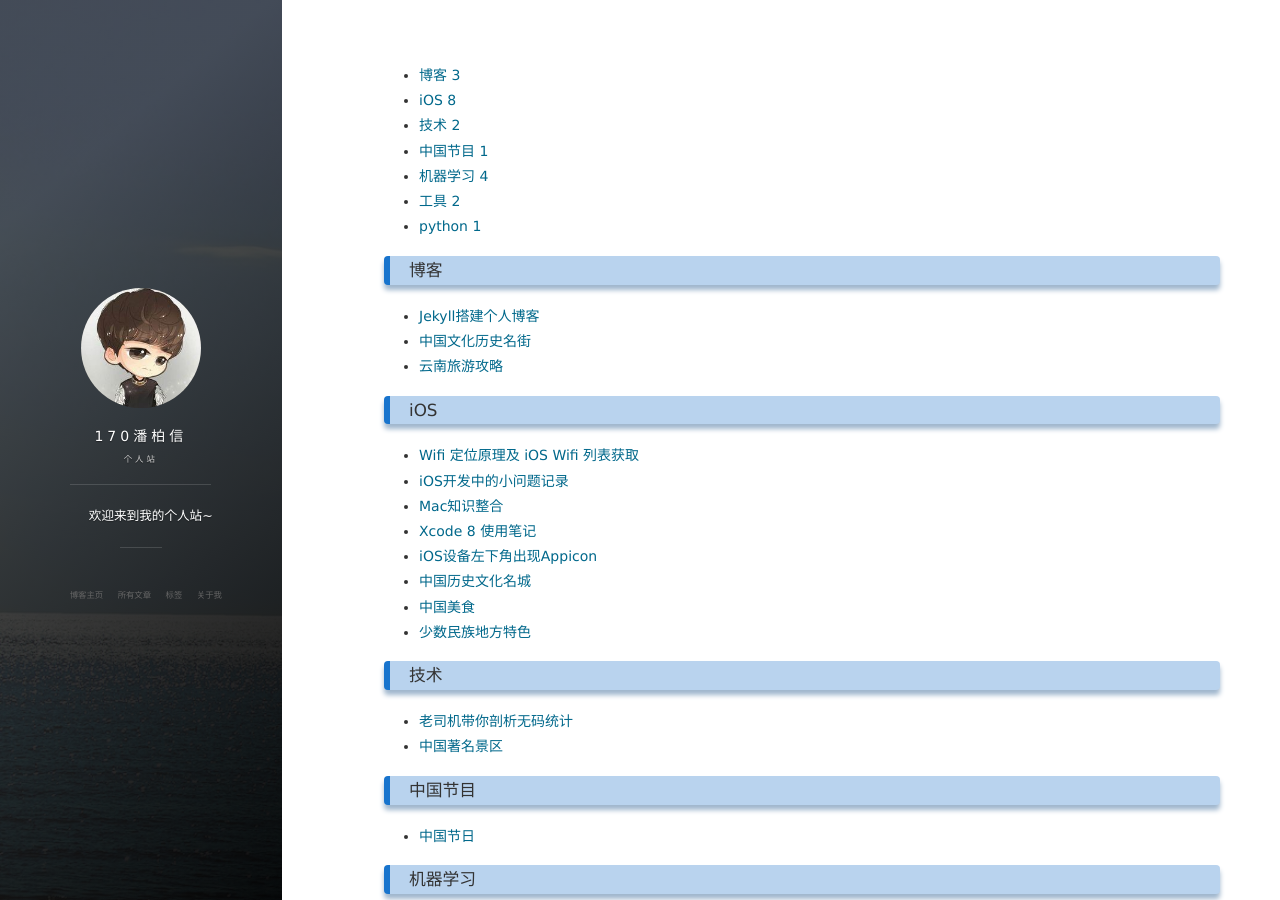
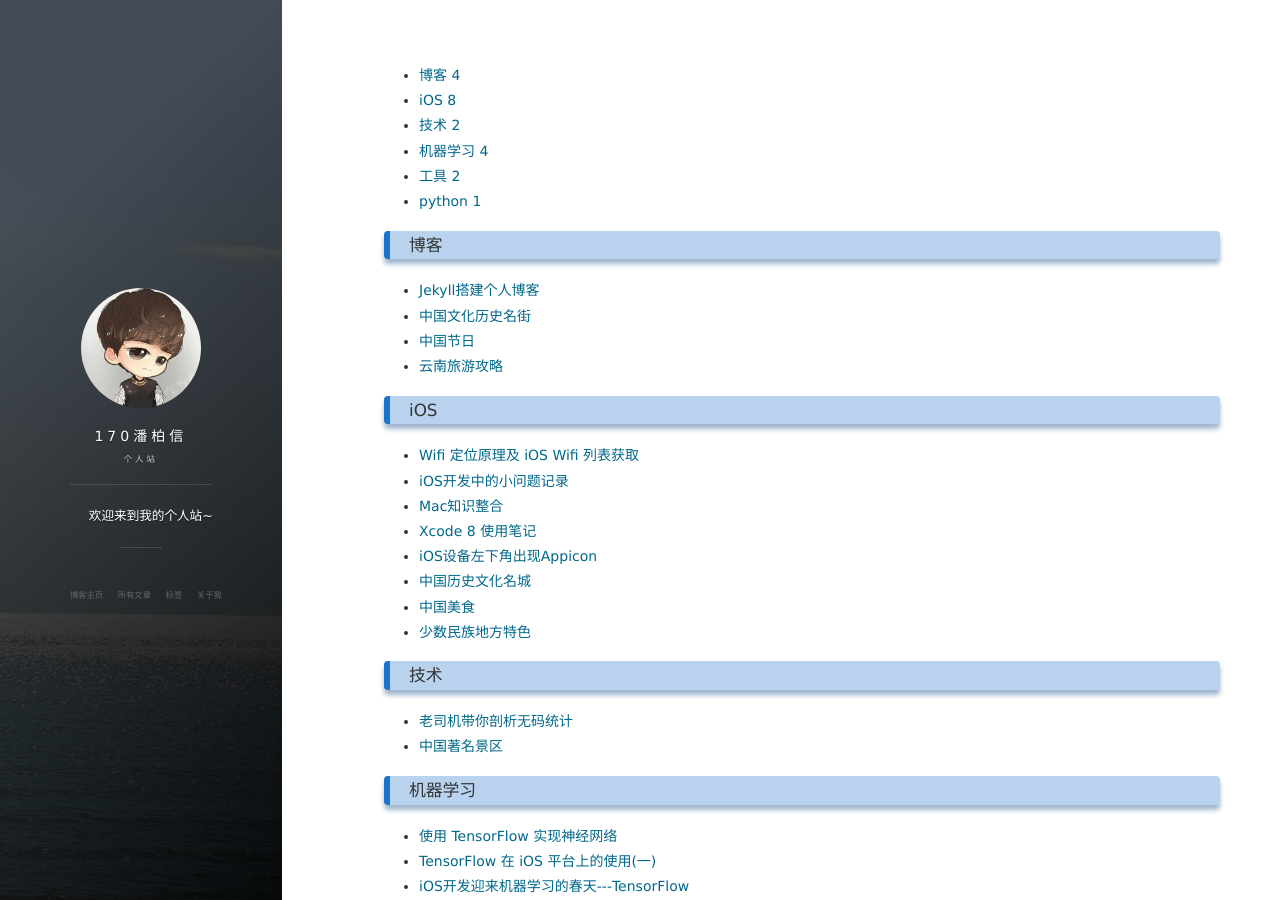
Before and after one commit to lixuan-sunshine/170, a Jekyll site: the page built from tags.html, in a window 1280 px wide and 900 px high. Built offline with Jekyll 4.4.1, drawn with Linux system fonts in a browser that asks for light colours; nearby versions of some CDN libraries; comment, search, counter and statistics services are not loaded.

Commit message:
Update 2016-06-02-Develop_Tool.md

```diff
--- a/_posts/2016-06-02-Develop_Tool.md
+++ b/_posts/2016-06-02-Develop_Tool.md
@@ -1,7 +1,7 @@
 ---
 layout: post
 title: 中国节日
-tag: 中国节目
+tag: 博客
 ---
 
 主要节日
```
